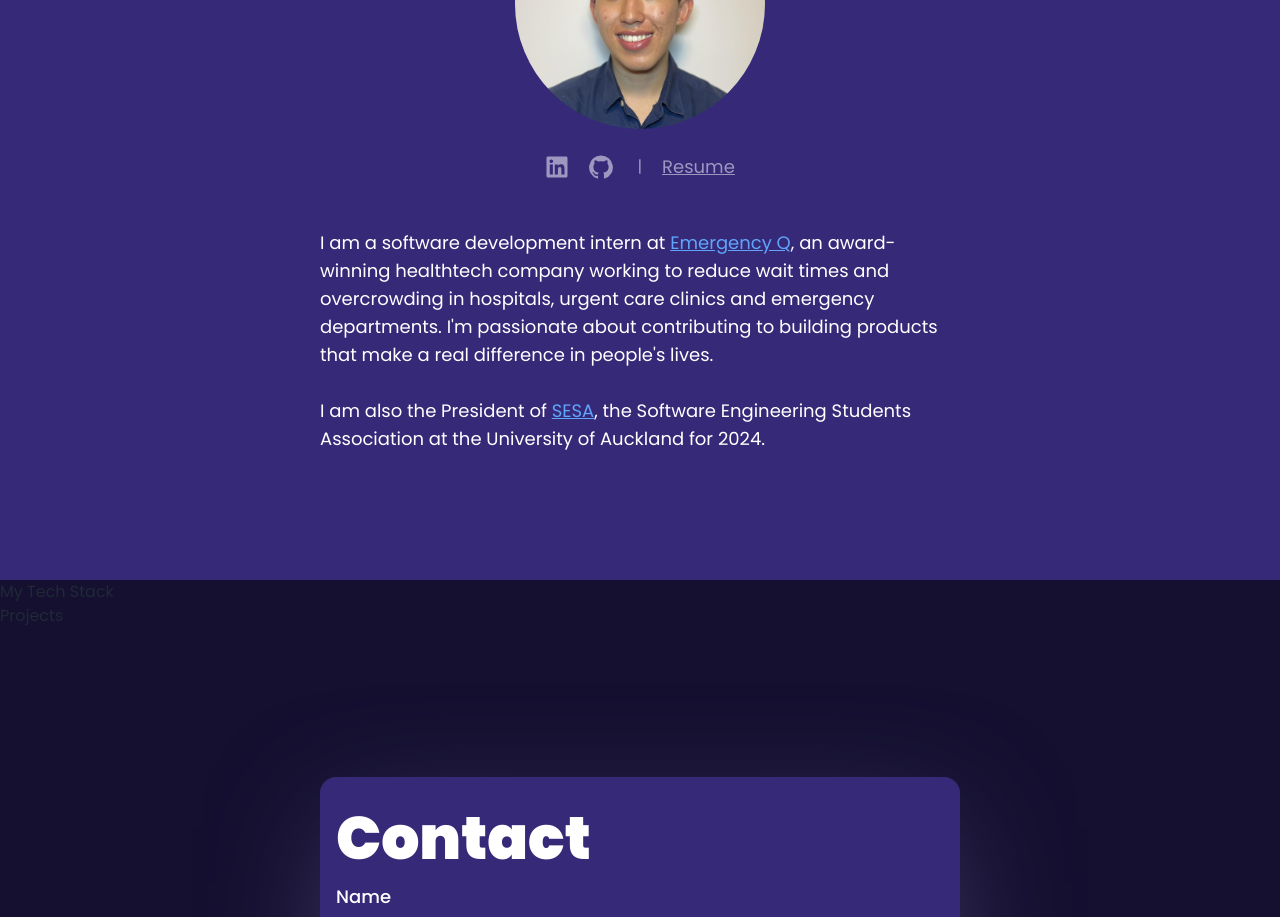
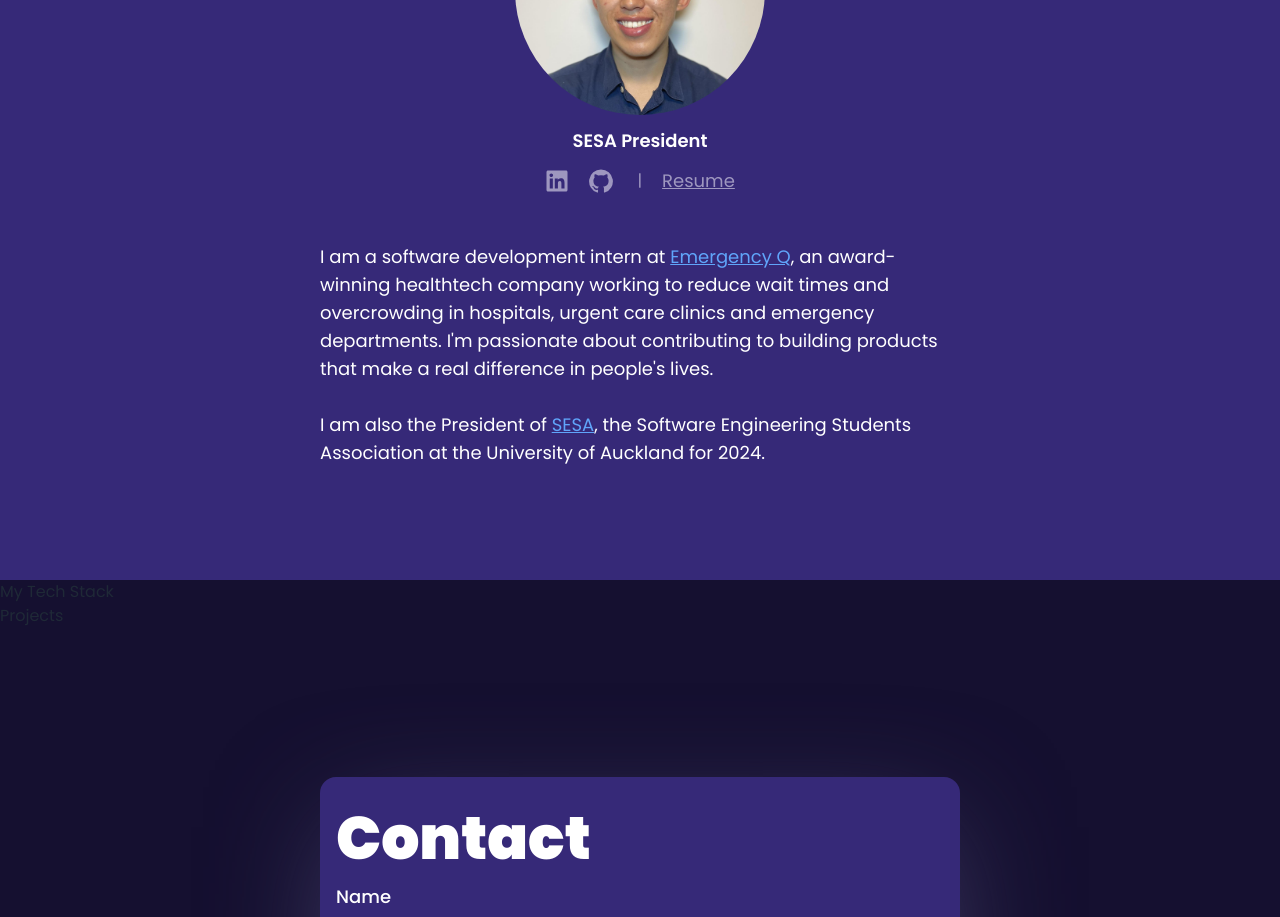
Before and after one commit to tonylxm/website, a React (Vite) app: page / in a window 1280 px wide. Shown: the part 1020-1937 px from the top of the page. Built offline with nearby package versions, Linux system fonts and the light colour scheme.

Commit message:
feat(about): Typerwritter effect for my titles

```diff
--- a/src/components/About.jsx
+++ b/src/components/About.jsx
@@ -3,6 +3,7 @@ import profile from "../assets/profile.jpg";
 import resume from "../assets/Tony Lim Resume.pdf";
 import Animation from "../utils/Animation";
 import { about } from "../constants/constants";
+import TyperwriterEffect from "../utils/TyperwriterEffect";
 
 const About = () => {
   return (
@@ -19,7 +20,10 @@ const About = () => {
               />
             </div>
           </div>
-          <div className="flex mt-6 justify-center items-center text-tertiary">
+          <div className={`${styles.sectionText} flex mt-3 justify-center items-center font-semibold text-white text-center`}>
+            <TyperwriterEffect titles={about[0].titles} />
+          </div>
+          <div className="flex mt-3 justify-center items-center text-tertiary">
             <a
               href="https://www.linkedin.com/in/tonylxm/"
               target="_blank"
@@ -39,7 +43,7 @@ const About = () => {
             <a
               href="https://github.com/tonylxm"
               target="_blank"
-              className="text-tertiary hover:text-white ms-5"
+              className="hover:text-white ms-5"
             >
               <svg
                 className="w-6 h-6"
--- a/src/constants/constants.js
+++ b/src/constants/constants.js
@@ -7,6 +7,17 @@ export const hero = [
 
 export const about = [
   {
+    titles: [
+      "Software Engineer",
+      "SESA President",
+      "Penultimate Software Engineering Student",
+      "Foodie",
+      "Software Development Intern",
+      "Hooper",
+      "Coffee Lover",
+      "Full Stack Developer",
+      "Innovator",
+    ],
     paragraphs: [
       {
         text: "I am a software development intern at ",
--- /dev/null
+++ b/src/utils/TyperwriterEffect.jsx
@@ -0,0 +1,48 @@
+import React, { useState, useEffect } from "react";
+
+const TypewriterTitle = ({ titles }) => {
+  const [currentIndex, setCurrentIndex] = useState(0);
+  const [displayedText, setDisplayedText] = useState("");
+  const [isDeleting, setIsDeleting] = useState(false);
+
+  useEffect(() => {
+    let index = 0;
+    let timeoutId;
+
+    const typeNextLetter = () => {
+      if (index < titles[currentIndex].length) {
+        index++;
+        timeoutId = setTimeout(typeNextLetter, 100); // Adjust speed if needed
+        setDisplayedText(
+          (prevText) => prevText + titles[currentIndex][index - 1]
+        );
+      } else {
+        timeoutId = setTimeout(deleteNextLetter, 2000); // Adjust speed if needed
+      }
+    };
+
+    const deleteNextLetter = () => {
+      setDisplayedText((prevText) => {
+        const newText = prevText.slice(0, -1);
+
+        if (newText.length > 0) {
+          timeoutId = setTimeout(deleteNextLetter, 50); // Adjust speed if needed
+        } else {
+          setIsDeleting(false);
+          setCurrentIndex((prevIndex) => (prevIndex + 1) % titles.length);
+        }
+        return newText;
+      });
+    };
+
+    typeNextLetter();
+
+    return () => {
+      clearTimeout(timeoutId);
+    };
+  }, [titles, currentIndex]);
+
+  return <p>{displayedText}</p>;
+};
+
+export default TypewriterTitle;
```
Also changed, not shown: src/styles.js (+5 -10 lines).
